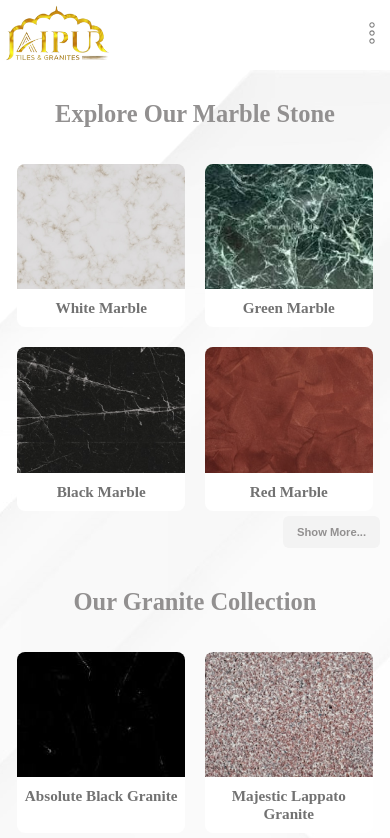
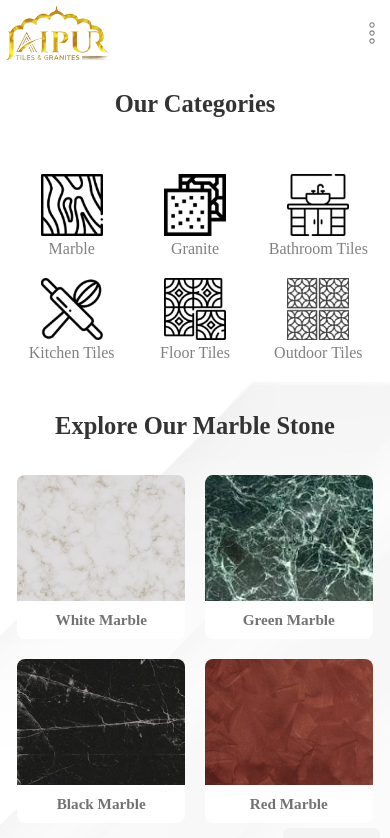
Before and after one commit to jitendra-191906/Client-Project, a React (Create React App) app: page / in a window 390 px wide. Shown: the top 838 px of the page. Built offline with nearby package versions, Linux system fonts and the light colour scheme.

Commit message:
Category section refactor

```diff
--- a/src/Component/Categories.js
+++ b/src/Component/Categories.js
@@ -6,6 +6,8 @@
 import bathroomTilesImage from '../Images/Category_Images/bathroomtile.png';
 import kitchenTilesImage from '../Images/Category_Images/kitchentile.png';
 import floorTilesImage from '../Images/Category_Images/Floortile.png';
+import OutdoorTilesImage from '../Images/Category_Images/outdoor.jpg';
+
 import { CATEGORIES, MARBELS, GRANITES, TILES } from '../constants';
 import { useScrollToComponent } from './helper';
 
@@ -18,7 +20,9 @@
     { name: "Granite", image: graniteImage, scrollTo: GRANITES },
     { name: "Bathroom Tiles", image: bathroomTilesImage, scrollTo: TILES },
     { name: "Kitchen Tiles", image: kitchenTilesImage, scrollTo: TILES },
-    { name: "Floor Tiles", image: floorTilesImage, scrollTo: TILES }
+    { name: "Floor Tiles", image: floorTilesImage, scrollTo: TILES },
+    { name: "Outdoor Tiles", image: OutdoorTilesImage, scrollTo: TILES }
+
   ];
 
   return (
@@ -52,11 +56,11 @@
                         className="category-card-image"
                       />
                     </div>
-
-                    <p className="category-card-name">
-                      {category.name}
-                    </p>
-
+                    <div className="category_product_name">
+                      <p className="category-card-name">
+                        {category.name}
+                      </p>
+                    </div>
                   </div>
                 </React.Fragment>
               )
--- a/src/Component/Home.js
+++ b/src/Component/Home.js
@@ -15,7 +15,7 @@
     return (
         <>
             {/* <SlideShow /> */}
-            {/* <Categories /> */}
+            <Categories />
             {/* <Marble/> */}
             {/* <Granite/> */}
             {/* <Tiles/> */}
--- a/src/Style/categories.css
+++ b/src/Style/categories.css
@@ -3,32 +3,32 @@
   flex-direction: column;
   align-items: center;
   justify-content: center;
-  width: -webkit-fill-available;
-  /* background-image: url("../Images/Background_images/15628817_5655049.jpg"); */
+
 }
 
-.categories-inner{
+.categories-inner {
   display: flex;
   flex-direction: column;
-  align-items: center;
-  justify-content: center;
+  text-align: center;
   width: -webkit-fill-available;
-  padding: 10px 10px;
-  padding-bottom: 60px;
+
 }
 
-.categories-section-top {
-  font-size: 2.5rem;
+.website_heading_text {
   color: #333;
 }
 
 .categories-section-bottom {
-  display: flex;
-  flex-direction: row;
-  justify-content: space-around;
-  align-items: center;
+  display: grid;
+  gap: 15px;
+ grid-template-columns: repeat(auto-fill, minmax(400px, 1fr));
+}
+.category-card-image-container{
+  width: 40%;
+}
+
+.category-card-image {
   width: -webkit-fill-available;
-  gap: 10px;
 }
 
 .category-card-layout {
@@ -36,148 +36,90 @@
   flex-direction: column;
   justify-content: center;
   align-items: center;
-  gap:10px;
-  width: 160px;
-}
 
-.category-card-image {
-  width: -webkit-fill-available;
-  height: -webkit-fill-available;
-}
-
-.category-card-image-container {
-  width: -webkit-fill-available;
 }
 
 .category-card-name {
-  font-size: 1.4rem;
-  color:gray;
+  color: gray;
 }
 
-@media (max-width: 1200px) {
+@media (max-width: 1229px) {
 
 
-  .category-card-image-container {
-    width: 200px;
+  .categories-section-bottom {
+
+    grid-template-columns: repeat(auto-fill, minmax(360px, 1fr));
   }
 }
 
-    @media (max-width: 1000px) {
-      .category-card-image-container {
-        width: 100px;
+@media (max-width: 1109px) {
+  .categories-section-bottom {
+
+    grid-template-columns: repeat(auto-fill, minmax(320px, 1fr));
   }
 
 }
 
-    @media (max-width: 900px) {
+@media (max-width: 989px) {
 
 
-      .categories-section-top {
-        font-size: 2rem;
+  .categories-section-bottom {
+
+    grid-template-columns: repeat(auto-fill, minmax(280px, 1fr));
   }
 
+}
+@media (max-width: 869px) {
+  .categories-section-bottom {
 
-      .category-card-image-container {
-        width: 100px;
+    grid-template-columns: repeat(auto-fill, minmax(240px, 1fr));
   }
-      .categories-section-top{
-        width:400px;
-        text-align: center;
-        padding-left: 50px;
+
+  .category-card-image-container{
+    width: 60%;
   }
-      .category-card-name {
-        font-size: 1.5rem;
+}
+ @media (max-width: 749px) {
+  .categories-section-bottom {
+
+    grid-template-columns: repeat(auto-fill, minmax(200px, 1fr));
+  }
+
+}
+
+@media (max-width: 629px) {
+  .categories-section-bottom {
+
+    grid-template-columns: repeat(auto-fill, minmax(160px, 1fr));
+    padding: 20px;
+    gap: 20px;
   }
 
 
 }
+@media (max-width: 559px) {
+  .categories-section-bottom {
 
+    grid-template-columns: repeat(auto-fill, minmax(120px, 1fr));
 
+  }
 
+}
+@media (max-width: 439px) {
+  .categories-section-bottom {
 
-
-
-    @media (max-width: 650px) {
-
-      .categories-section-top {
-        font-size: 1.5rem;
+    grid-template-columns: repeat(auto-fill, minmax(100px, 1fr));
 
   }
 
 
-      .category-card-image-container {
-        width: 100px;
 }
+@media (max-width: 379px) {
+  .categories-section-bottom {
 
-      .category-card-name {
-        font-size: 1rem;
-      }
-
-    }
-
-    @media (max-width: 550px) {
-      .categories-section-top {
-        font-size: 1.2rem;
+    grid-template-columns: repeat(auto-fill, minmax(70px, 1fr));
 
   }
 
 
-      .category-card-image-container {
-        width: 60px;
 }
-
-      .category-card-name {
-        font-size: 1rem;
-      }
-
-
-    }
-
-    @media (max-width: 500px) {
-      .categories-section-top {
-        font-size: 1.3rem;
-
-      }
-
-
-      .category-card-image-container {
-        width: 50px;
-      }
-      .category-card-name {
-        font-size: .8rem;
-      }
-
-    }
-
-
-    @media (max-width: 450px) {
-      .categories-section-top {
-        font-size: 1rem;
-
-      }
-      .category-card-image-container {
-        width: 40px;
-      }
-      .category-card-name {
-        font-size: .6rem;
-      }
-
-    }
-    @media (max-width: 350px) {
-
-
-      .categories-section-top {
-        font-size: 1rem;
-
-      }
-      .category-card-image-container {
-        width: 50px;
-      }
-      .category-card-name {
-        font-size: .6rem;
-      }
-     .categories-section-bottom{
-      padding-left: 40px;
-     }
-
-    }
--- a/src/Style/index.css
+++ b/src/Style/index.css
@@ -21,19 +21,11 @@
   font-family: system-ui;
 }
 
-.website_heading_text {
+/* .website_heading_text{
   color: #929090;
   padding: 25px 0px;
-  font-size: 1.65rem;
-}
-
-.website_semi_heading_text {
-  font-size: 1.25rem;
-}
-
-.website_normal_text {
-  font-size: 1.1rem;
-}
+  font-size: 2rem;
+} */
 
 /* .website_heading_text {
   font-size: 1.8rem;
```
Also changed, not shown: src/Images/Category_Images/outdoor.jpg (added). Lines whose indentation alone changed are shown as unchanged.
